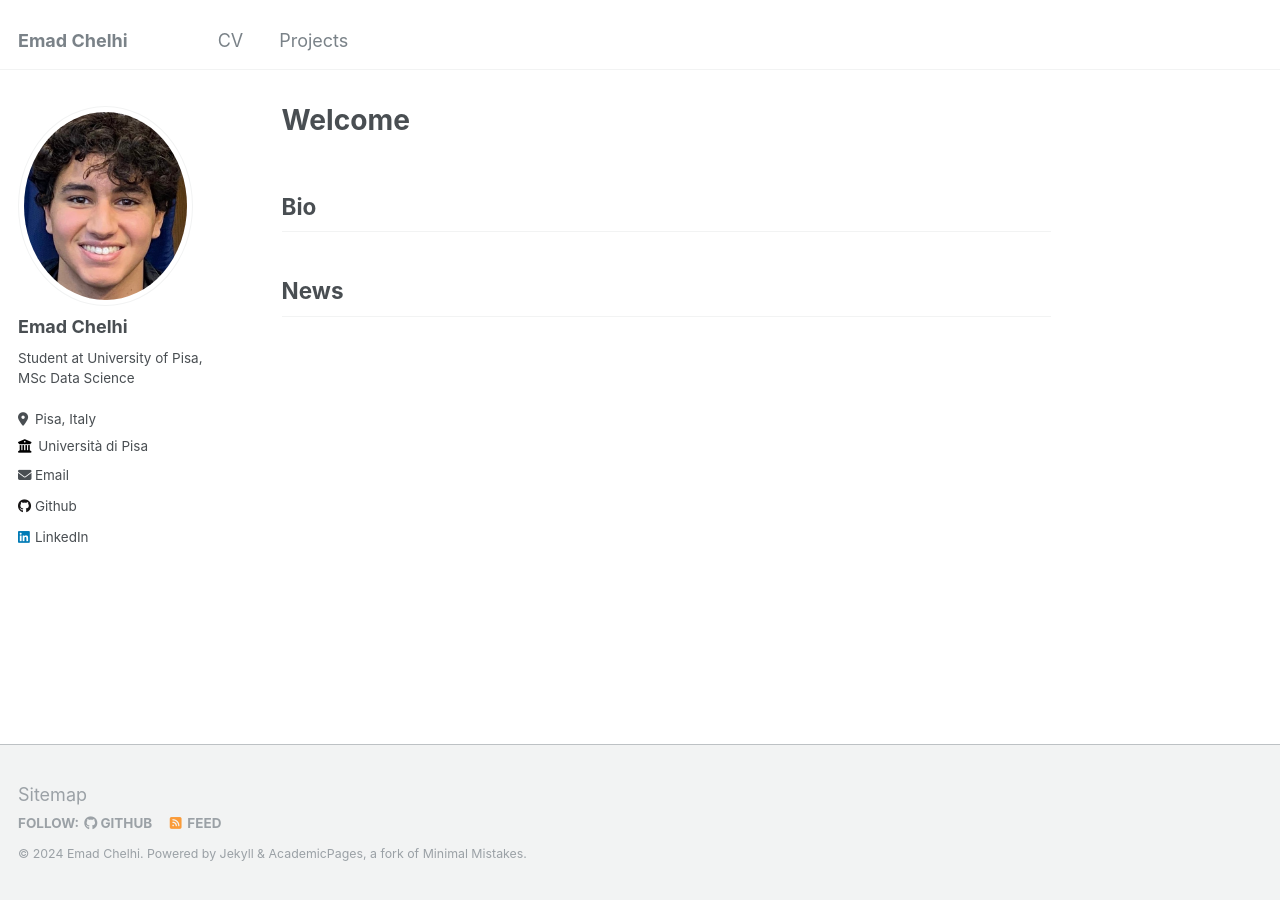
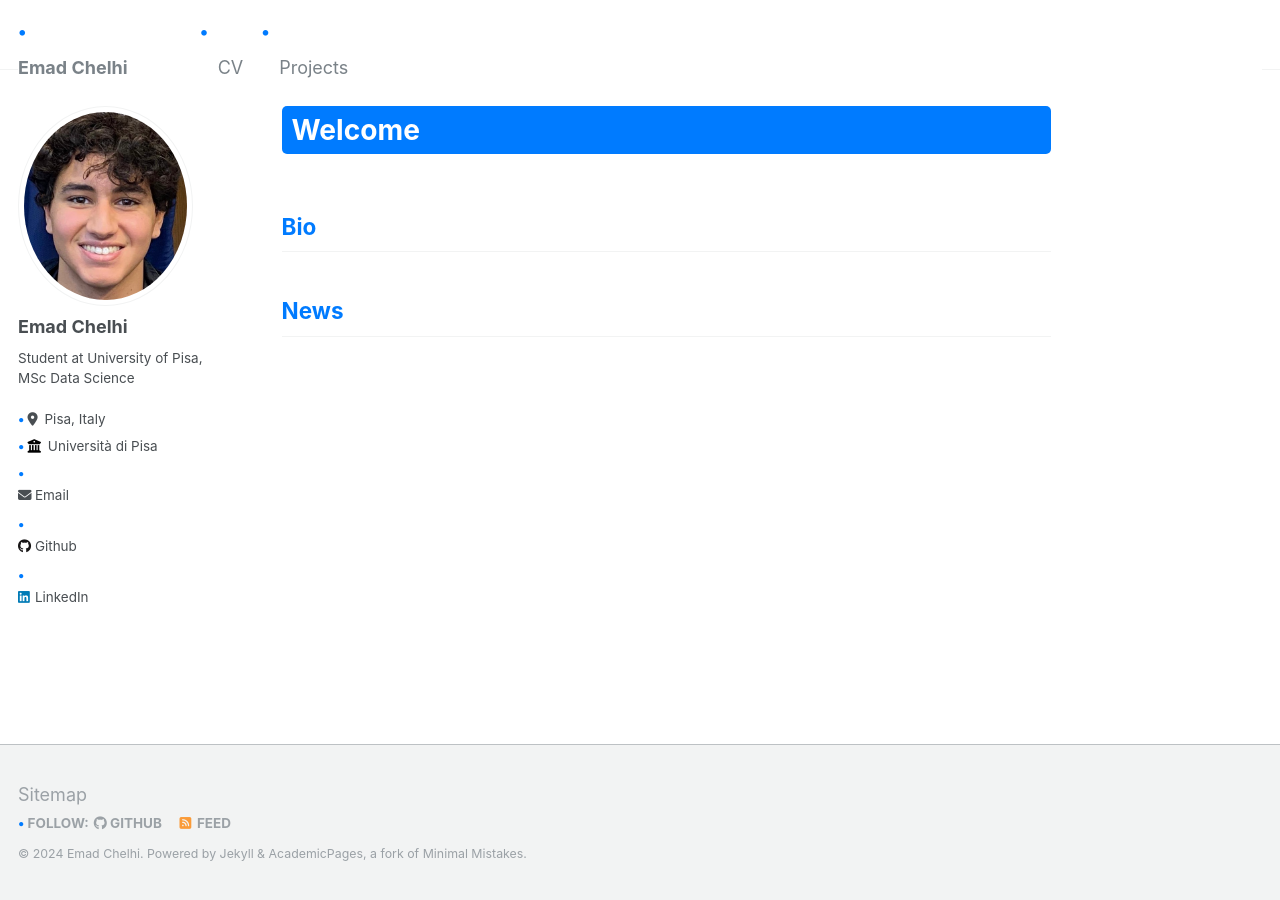
Before and after one commit to emadchelhi/emadchelhi.github.io, a Jekyll site: the page built from _pages/about.md, in a window 1280 px wide. Built offline with Jekyll 4.4.1, drawn with Linux system fonts in a browser that asks for light colours.

Commit message:
Update custom.css

```diff
--- a/assets/css/custom.css
+++ b/assets/css/custom.css
@@ -1,10 +1,38 @@
-.highlighted-section {
-  background-color: #e6f7ff; /* Light blue background */
-  border-left: 5px solid #1890ff; /* Blue border on the left */
-  padding: 10px; /* Padding around the content */
-  margin-bottom: 20px; /* Space below the section */
+/* custom.css */
+
+body {
+    font-family: Arial, sans-serif;
+    line-height: 1.6;
 }
 
-.highlighted-section h4 {
-  color: #1890ff; /* Blue text for subsections */
+h1 {
+    background-color: #007BFF;
+    color: white;
+    padding: 10px;
+    border-radius: 5px;
 }
+
+h2 {
+    color: #007BFF;
+    font-size: 1.5em;
+    margin-top: 1em;
+}
+
+section {
+    margin-bottom: 1.5em;
+}
+
+ul {
+    list-style-type: none;
+    padding-left: 0;
+}
+
+li {
+    margin-bottom: 0.5em;
+}
+
+li::before {
+    content: "• ";
+    color: #007BFF;
+    font-weight: bold;
+}
```
